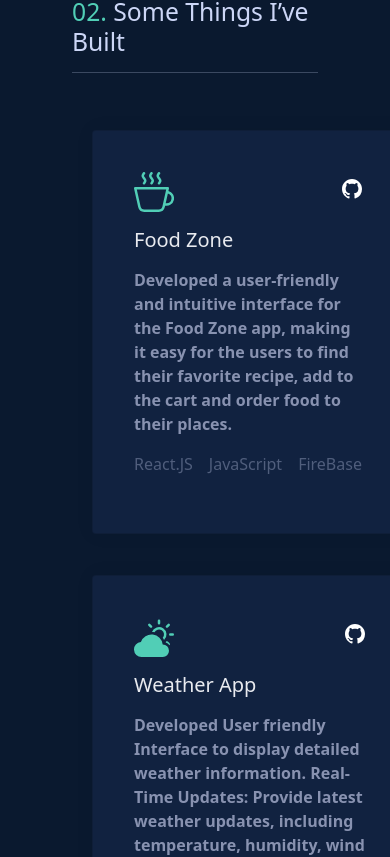
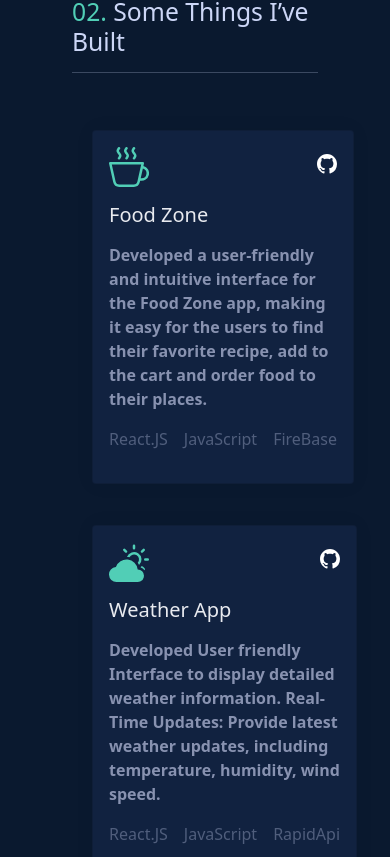
Before and after one commit to RohitDeepati/Personal-Portfolio, a React (Vite) app: page / in a window 390 px wide. Shown: the part 2216-3073 px from the top of the page. Built offline with nearby package versions, Linux system fonts and the light colour scheme.

Commit message:
Card box small screen display issue resolved

```diff
--- a/index.html
+++ b/index.html
@@ -2,7 +2,7 @@
 <html lang="en">
   <head>
     <meta charset="UTF-8" />
-    <link rel="icon" type="image/svg+xml" href="./public/favicon-32x32.png" />
+    <link rel="icon" type="image/svg+xml" href="/favicon-32x32.png" />
     <meta name="viewport" content="width=device-width, initial-scale=1.0" />
     <link
       href="https://cdn.jsdelivr.net/npm/bootstrap@5.0.2/dist/css/bootstrap.min.css"
--- a/src/App.css
+++ b/src/App.css
@@ -311,6 +311,13 @@
     opacity: 1;
   }
 }
+@media (min-width: 0px) and (max-width: 425px) {
+  .card {
+    padding: 0;
+    display: flex;
+    justify-content: center;
+  }
+}
 @media (min-width: 0px) and (max-width: 575.98px) {
   /* Your styles for extra small devices go here */
   #home h1 {
--- a/src/components/Projects.jsx
+++ b/src/components/Projects.jsx
@@ -13,7 +13,7 @@
 
         <div className="container px-3">
           <div className="row text-start  p-2 justify-content-evenly">
-            <div className="col-xs-8 col-sm-8 col-md-8 col-lg-3 p-2 custom-tablet-col">
+            <div className="col-xs-8 col-sm-8 col-md-8 col-lg-3 p-2  custom-tablet-col">
               <div className="card text-light">
                 <div className="card-body">
                   <div className="h1 mb-3">
```
